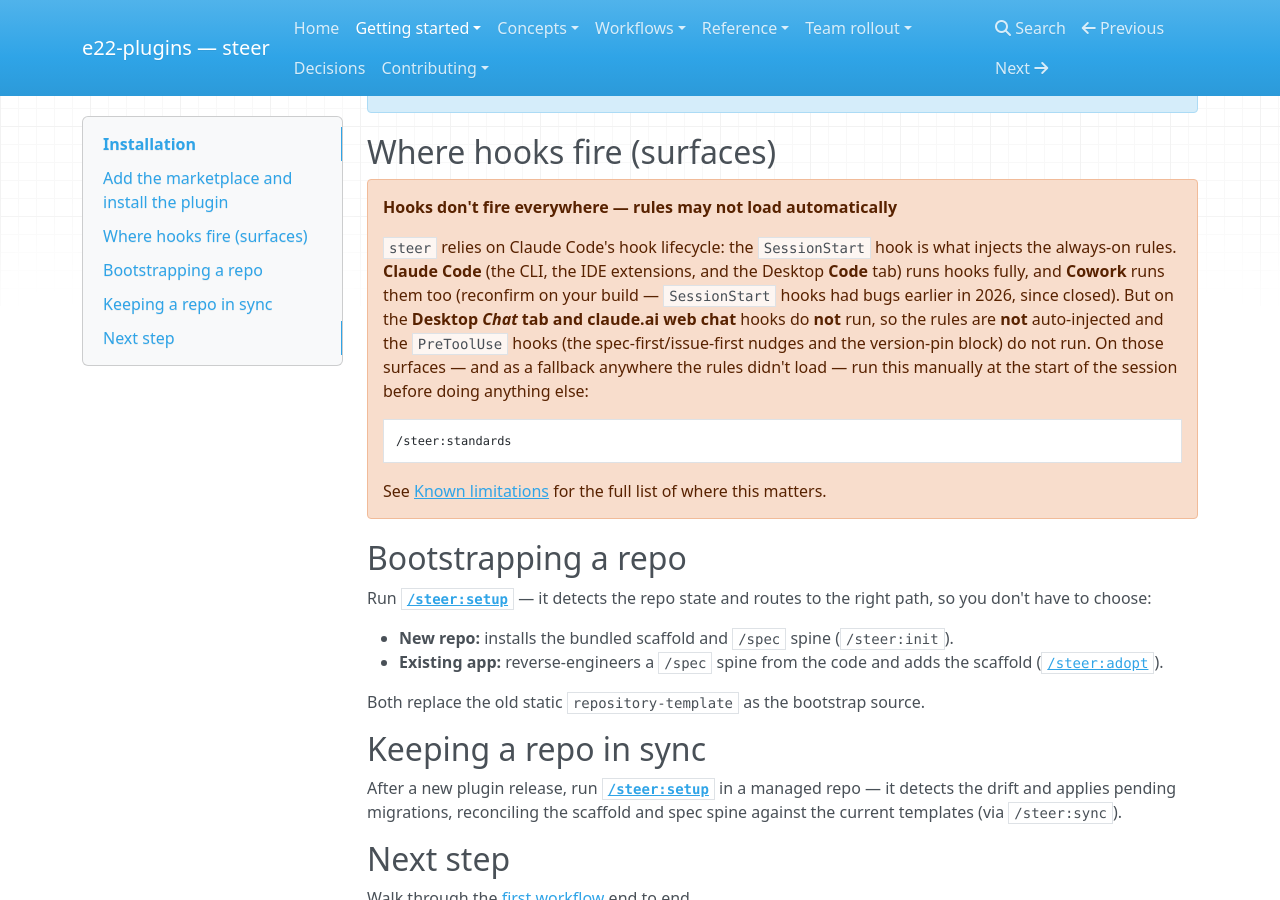
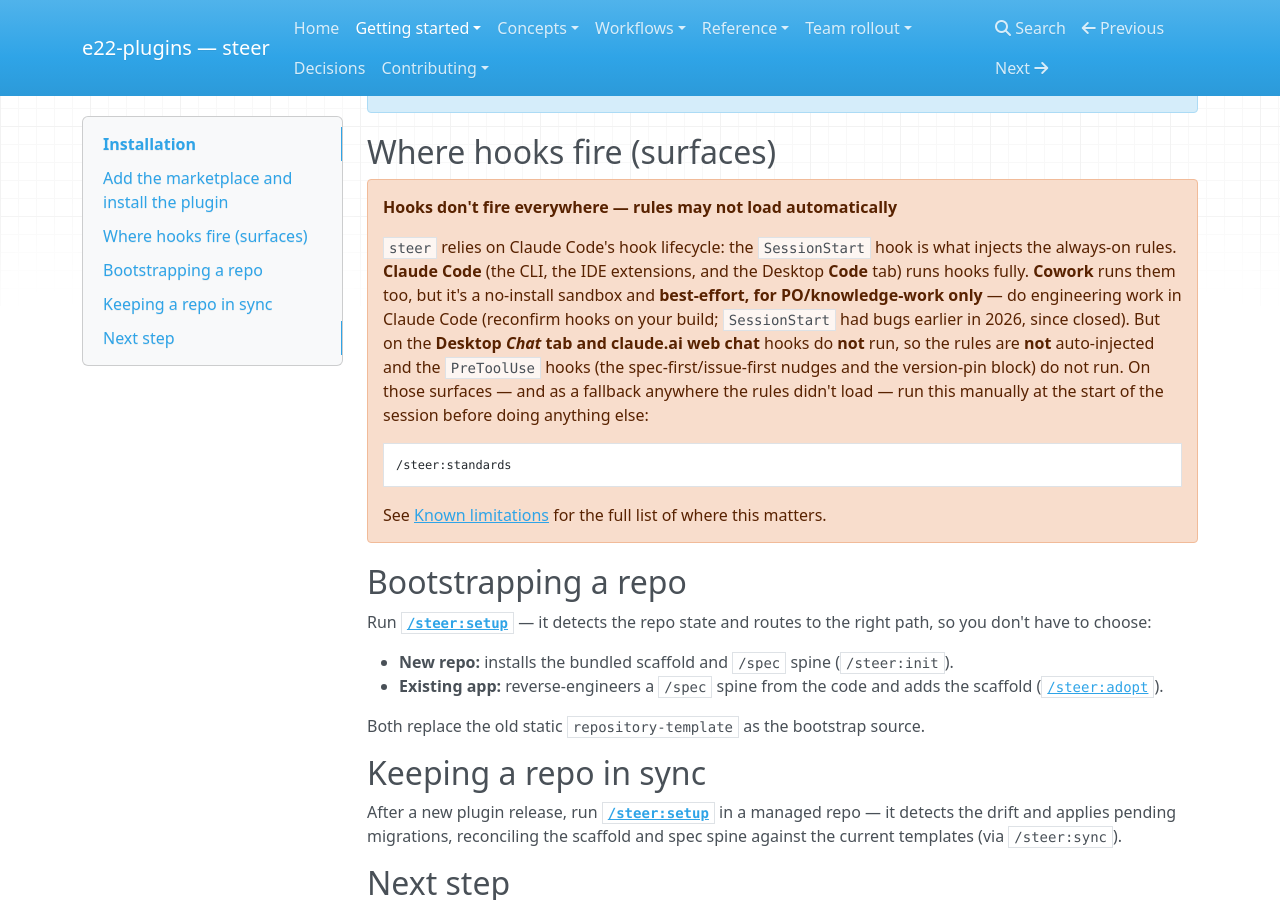
Before and after one commit to element22llc/e22-plugins, an MkDocs documentation site: the page built from docs/getting-started/installation.md, in a window 1280 px wide and 900 px high, scrolled down 434 px. Built offline with MkDocs 1.6.1, drawn with Linux system fonts in a browser that asks for light colours; nearby versions of some CDN libraries.

Commit message:
docs(steer): demote Cowork to Tier 3, PO/knowledge-work only
Cowork was listed "Tier 2 — Intended," but its no-install sandbox strips
everything install-dependent (init/adopt scaffold, docker/mise builds, the
local markitdown server, gh-CLI tracker flows, org-level issue fields) and
doesn't read the plugin .mcp.json. What survives is the PO lane: the
knowledge-work ruleset, the PO-facing skills, and repo-scoped GitHub triage
via the built-in connector. So Cowork is best-effort for PO/knowledge-work
and not an engineering surface — route engineering work to Claude Code
(CLI / IDE / Code tab). The Code tab stays Tier 2 (full engine).

- CROSS-SURFACE.md: TL;DR tiers, §3 policy + matrix row (2→3, PO only),
  §5 split "Code tab + Cowork" into Code tab (Tier 2) and Cowork (Tier 3)
- README.md, installation.md: surface summaries flag Cowork PO-only best-effort
- known-limitations.md: policy line on the Cowork hooks bullet

Docs/positioning only; no plugins/steer/ change, so no CHANGELOG entry.

Co-Authored-By: Claude Opus 4.8 (1M context) <noreply@anthropic.com>

```diff
--- a/docs/getting-started/installation.md
+++ b/docs/getting-started/installation.md
@@ -23,9 +23,11 @@ set up with the plugin, and the `/steer:<skill>` commands become available.
 !!! warning "Hooks don't fire everywhere — rules may not load automatically"
     `steer` relies on Claude Code's hook lifecycle: the `SessionStart` hook is
     what injects the always-on rules. **Claude Code** (the CLI, the IDE
-    extensions, and the Desktop **Code** tab) runs hooks fully, and **Cowork**
-    runs them too (reconfirm on your build — `SessionStart` hooks had bugs earlier
-    in 2026, since closed). But on the **Desktop *Chat* tab and claude.ai web
+    extensions, and the Desktop **Code** tab) runs hooks fully. **Cowork** runs
+    them too, but it's a no-install sandbox and **best-effort, for PO/knowledge-work
+    only** — do engineering work in Claude Code (reconfirm hooks on your build;
+    `SessionStart` had bugs earlier in 2026, since closed). But on the **Desktop
+    *Chat* tab and claude.ai web
     chat** hooks do **not** run, so the rules are **not** auto-injected and the
     `PreToolUse` hooks (the spec-first/issue-first nudges and the version-pin
     block) do not run. On those surfaces — and as a fallback anywhere the rules
```
Also changed, not shown: CROSS-SURFACE.md (+32 -18 lines), README.md (+7 -3 lines), docs/reference/known-limitations.md (+2 -0 lines).
